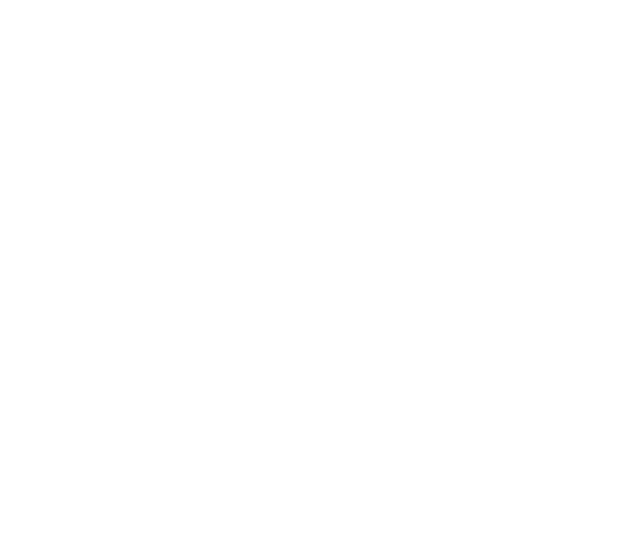
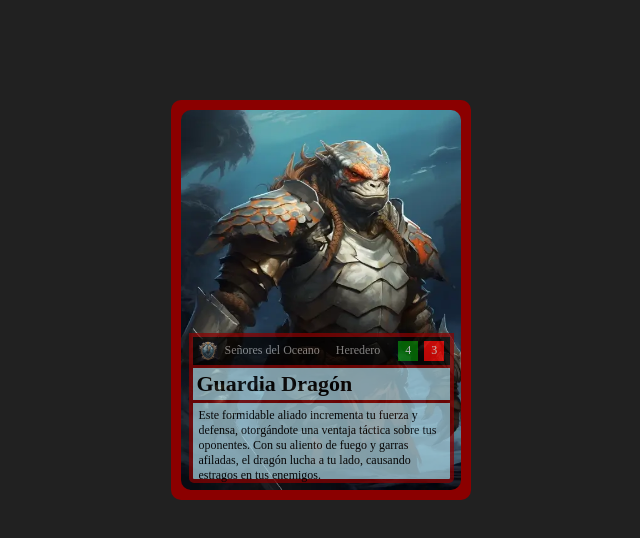
Before and after one commit to Robledogar/proyecto_css_fantasy_ryders, a plain HTML site: page index.html in a window 1280 px wide. Shown: the whole page, without its empty margins (319-959 px from the left). Drawn offline with Linux system fonts and the light colour scheme.

Commit message:
Prototipo carta creado

```diff
--- a/index.html
+++ b/index.html
@@ -7,7 +7,22 @@
     <link rel="stylesheet" href="styles.css">
 </head>
 <body>
-    <div class="contenedorcarta">
+    <div class="contenedorCarta">
+        <div class="contenedorImagen">
+            <img class="imagenCarta" src="silvia5330_A_knight_of_the_ocean_clad_in_armor_made_of_seashell_c32a38ff-e5bc-407e-a9f0-2ccd6c3d28d3 (1) (1).webp" alt="Cuerpo carta">
+            <div class="infoCarta">
+                <div class="valoresCarta">
+                    <div class="logo"><img src="a_logo_for_the_shield_of_knights_of_the_ocean_d8a8d9b5-bccb-4ba8-9d03-732d3332d8d2 (1).webp" alt=""></div>
+                    <div class="casa">Señores del Oceano</div>
+                    <div class="atributo">Heredero</div>
+                    <div class="defensa">4</div>
+                    <div class="ataque">3</div>
+                </div>
+                <h1 class="nombreCarta"> Guardia Dragón</h1>
+                <p class="parrafoCarta"> Este formidable aliado incrementa tu fuerza y defensa, otorgándote una ventaja táctica sobre tus oponentes. Con su aliento de fuego y garras afiladas, el dragón lucha a tu lado, causando estragos en tus enemigos.</p>
+
+            </div>
+        </div>
 
     </div>
 
--- a/styles.css
+++ b/styles.css
@@ -2,5 +2,112 @@
     margin: 0;
     padding: 0;
     box-sizing: border-box;
+}
 
-}
+body{
+    display: flex;
+    justify-content: center;
+    padding: 100px;
+    background-color: #212121;
+  }
+
+
+    .contenedorCarta {
+        width: 300px;
+        height: 400px;
+        border-radius: 10px;
+        background-color: darkred;
+        overflow: hidden;
+        padding: 10px;
+    }
+
+        .contenedorImagen{
+            position: relative;
+        }
+
+            .imagenCarta{
+                width: 280px;
+                height: 380px;
+                border-radius: 10px;
+            }
+
+            .infoCarta{
+                width: 265px;
+                height: 150px;
+                background-color: lightblue;
+                position: absolute;
+                top: 58%;
+                left: 3%;
+                opacity: .7;
+                border-radius:0 0 5px 5px;
+                border: 4px solid darkred;
+            }
+
+                .valoresCarta{
+                    width: 100%;
+                    display: grid;
+                    grid-template-columns: 1fr 4fr 3fr 1fr 1fr;
+                    font-size: 12px;
+                    text-align: center;
+                    padding: 4px;
+                    gap: 2px;
+                    background-color: black;
+                    color: whitesmoke;
+                    place-items: center;
+
+                }
+
+                    .logo{
+                        width: 100%;
+                        display: flex;
+                        align-items: center;
+                        margin-left: 2px;
+                        display: flex;
+                        align-items: center;
+                        justify-content: flex-start;
+
+                    }
+
+                        .logo img{
+                            width: 20px;
+                        }
+
+                    .casa{
+                        margin-left: 1px;
+                        opacity: .7;
+                    }
+                    .atributo{
+                        opacity: .7;
+                    }
+                    .defensa{
+                        background-color: green;
+                        width: 20px;
+                        height: 20px;
+                        display: flex;
+                        align-items: center;
+                        justify-content: center;
+
+                    }
+                    .ataque{
+                        background-color: red;
+                        width: 20px;
+                        height: 20px;
+                        display: flex;
+                        align-items: center;
+                        justify-content: center;
+                    }
+
+                .nombreCarta{
+                    font-weight: bold;
+                    font-size: 22px;
+                    padding: 3px;
+                    border-top: 3px  solid darkred;
+                    border-bottom: 3px  solid darkred;
+
+                }
+
+                .parrafoCarta{
+                    font-size: 12px;
+                    padding: 5px;
+
+                }
```
Also changed, not shown: a_logo_for_the_shield_of_knights_of_the_ocean_d8a8d9b5-bccb-4ba8-9d03-732d3332d8d2 (1).webp (added), silvia5330_A_knight_of_the_ocean_clad_in_armor_made_of_seashell_c32a38ff-e5bc-407e-a9f0-2ccd6c3d28d3 (1) (1).webp (added).
